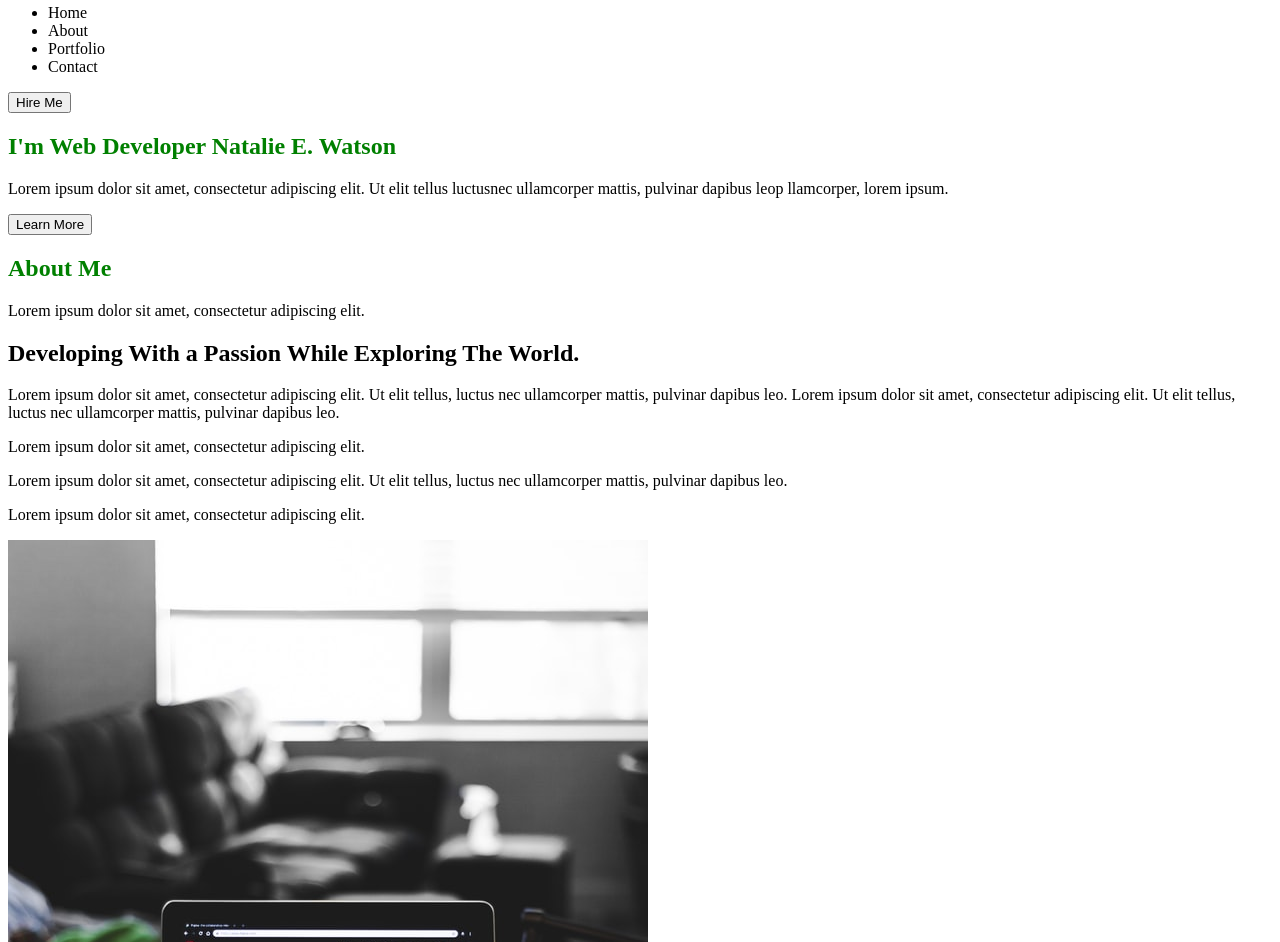
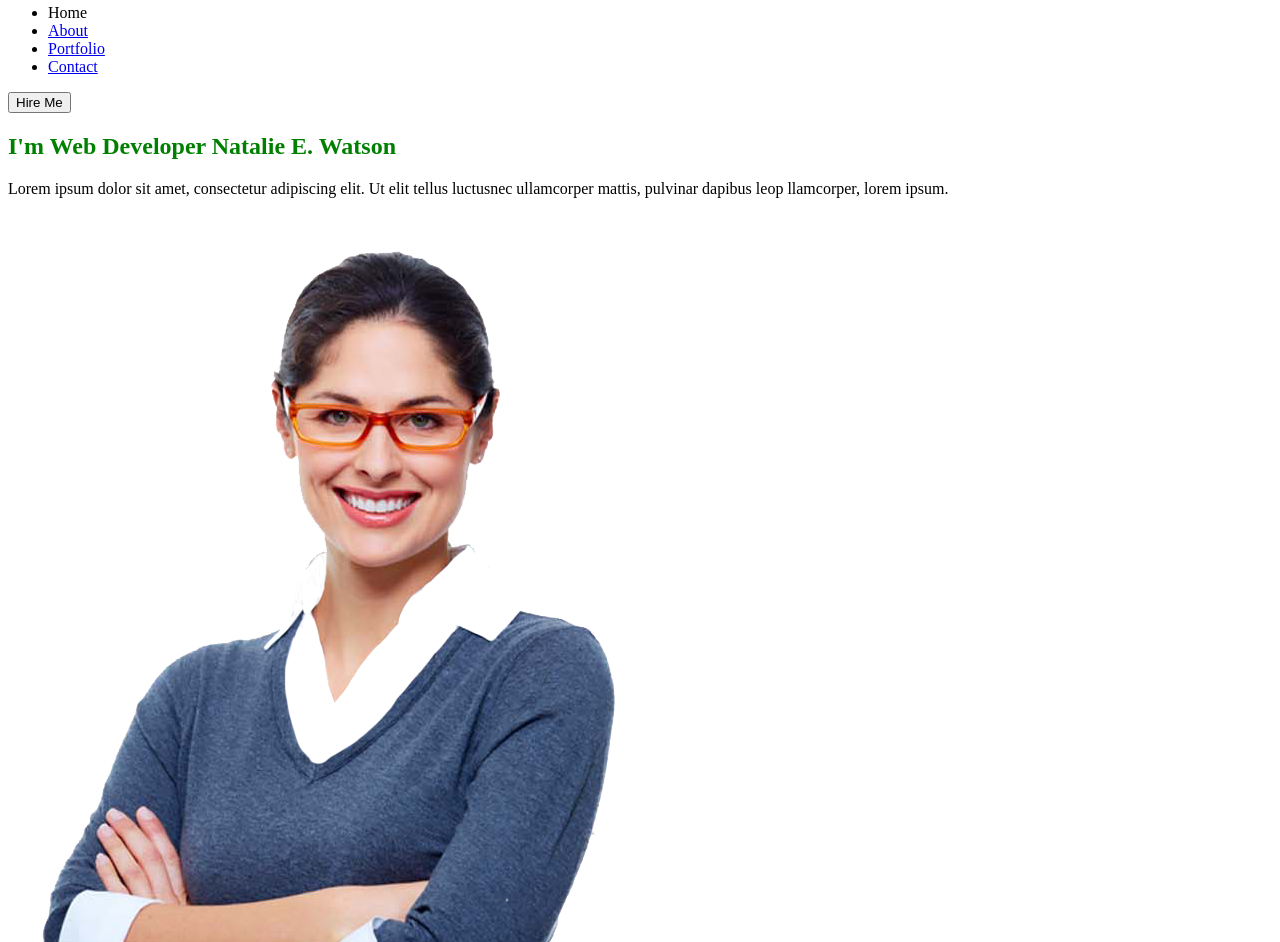
Before and after one commit to jeanchaneto/ocaproject, a plain HTML site: page index.html in a window 1280 px wide. Shown: the part 182-1124 px from the top of the page. Drawn offline with Linux system fonts and the light colour scheme.

Commit message:
edition supplementaire du code html avec liens

```diff
--- a/index.html
+++ b/index.html
@@ -13,9 +13,9 @@
             <nav>
                 <ul>
                     <li>Home</li>
-                    <li>About</li>
-                    <li>Portfolio</li>
-                    <li>Contact</li>
+                    <li><a href = "#aboutme">About</a></li>
+                    <li><a href = "#portfolio">Portfolio</a></li>
+                    <li><a href = "#contact">Contact</a></li>
                 </ul>
             </nav>
 
@@ -24,13 +24,13 @@
         </header>
 
         <section>
-            <h1>I'm Web Developer
-                Natalie E. Watson</h1>
+            <h1>I'm Web Developer Natalie E. Watson</h1>
                 <p>Lorem ipsum dolor sit amet, consectetur adipiscing elit. Ut elit tellus luctusnec ullamcorper mattis, pulvinar dapibus leop llamcorper, lorem ipsum.</p>
+                <p><img src="images/h1_hero-bg.png" alt="Natalie E. Watson"></p>
                 <button type="button">Learn More</button>
         </section>
 
-        <section>
+        <section id="aboutme">
             <h1>About Me</h1>
                 <p>Lorem ipsum dolor sit amet, consectetur adipiscing elit.</p>
 
@@ -98,7 +98,7 @@
 
         </section>
 
-        <section>
+        <section class id="portfolio">
             <h1>My Portfolio</h1>
 
                 <p>Lorem ipsum dolor sit amet, consectetur adipiscing elit.</p>
@@ -137,7 +137,7 @@
             <p></p>
         </section>
 
-        <section>
+        <section class id="contact">
             <h1>Contact Me</h1>
                 <p>Lorem ipsum dolor sit amet, consectetur adipiscing elit. Ut elit tellus, luctus nec ullamcorper mattis, pulvinar dapibus leo.</p>
                 <form method="post" action="traitement.php">
@@ -158,9 +158,10 @@
         </section>
 
         <footer>
-
+            <p><img src="images/logo-footer.png" alt="Logo"></p>
             <p>Template reproduced by Jean Chane-to</p>
             <p><a href ="files/CV de Jean Chane-to.pdf" title="Click to download">Download Jean Chane-to's CV</a></p>
+            <p><a href= "mailto:jeanchaneto@gmail.com">Contact Jean Chane-to</a></p>
         </footer>
 
 
```
